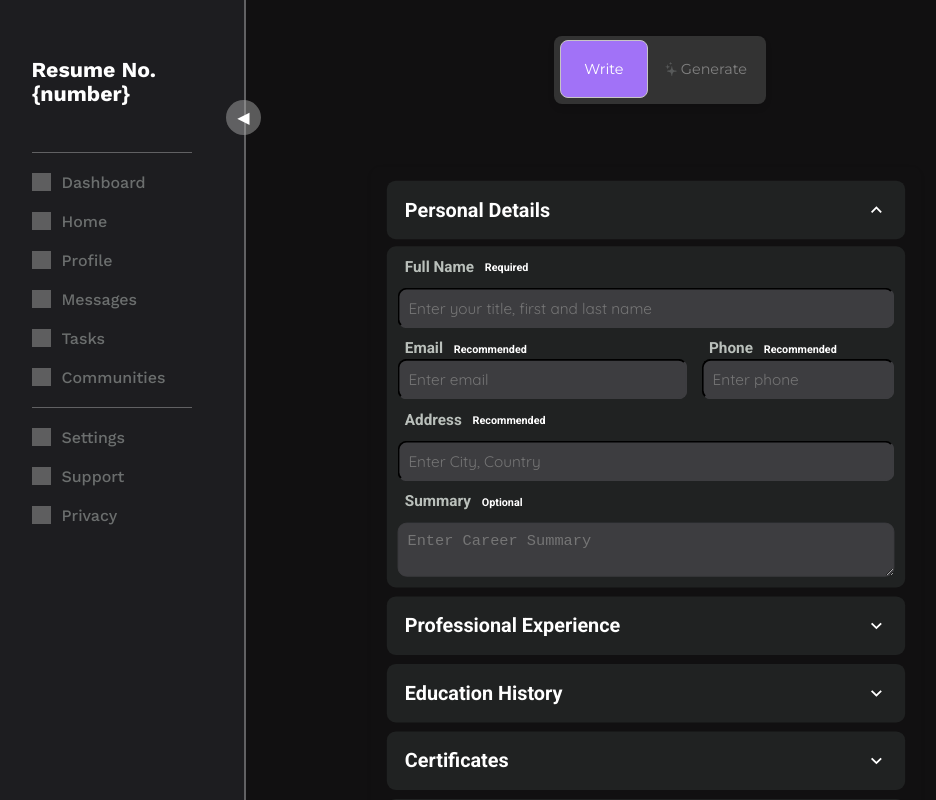
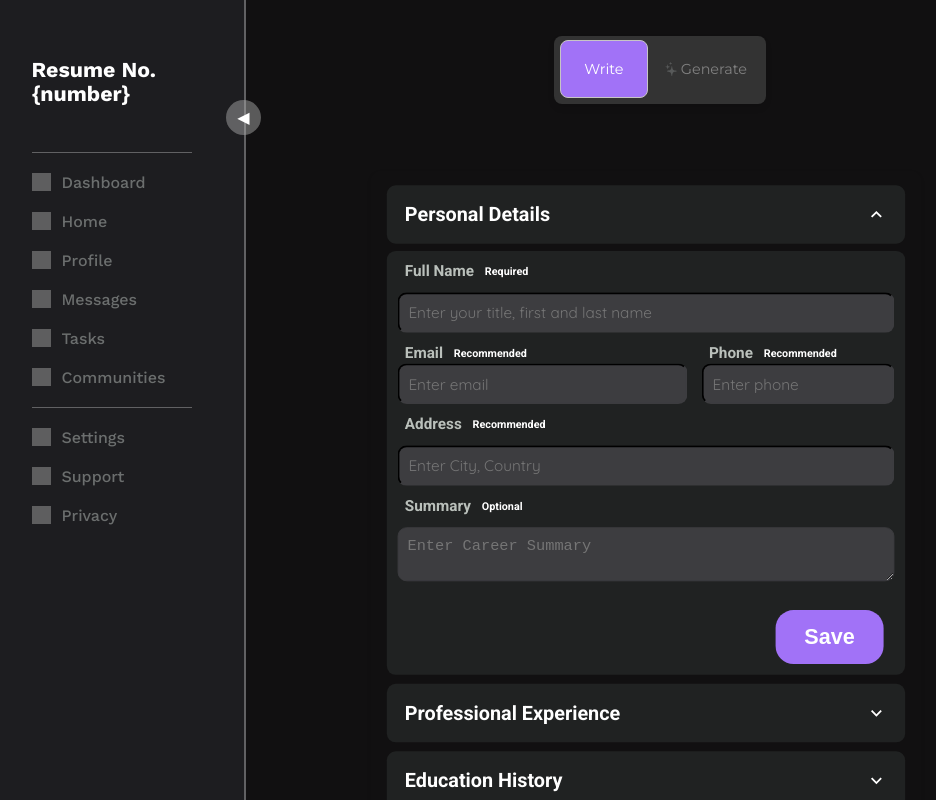
Before and after one commit to schaulet207/resumeBuilder, a React (Vite) app in the folder resumeBuilder/: page / in a window 1280 px wide. Shown: the top 800 px of the page, without its empty margins (6-942 px from the left). Built offline with nearby package versions, Linux system fonts and the light colour scheme; grey boxes are pictures that could not be loaded; a web font is replaced by a local one.

Commit message:
Adds validations to the personal section for Full Name.

```diff
--- a/resumeBuilder/src/App.css
+++ b/resumeBuilder/src/App.css
@@ -1070,3 +1070,7 @@ padding-inline-start: 40px;
   pointer-events: none;
   cursor: default;
 }
+
+#savePersonal {
+  left: 420px;
+}
--- a/resumeBuilder/src/App.jsx
+++ b/resumeBuilder/src/App.jsx
@@ -3174,6 +3174,7 @@ function showCertInputs() {
     }
     console.log(skillEntries);
   };
+
 
   return (
     <div className="App">
--- a/resumeBuilder/src/components/personal/Personal.jsx
+++ b/resumeBuilder/src/components/personal/Personal.jsx
@@ -1,20 +1,50 @@
-import React from 'react';
+import React, { useRef } from 'react';
 import FullNameInput from './inputs/FullNameInput';
 import EmailInput from './inputs/EmailInput';
 import PhoneInput from './inputs/PhoneInput';
 import AddressInput from './inputs/AddressInput';
 import CareerInput from './inputs/CareerInput';
 
-function PersonalDetails({ fullName, handleFullNameChange, email, handleEmailChange, phoneNumber, handlePhoneChange, address, handleAddressChange, careerSummary, handleCareerSummaryChange }) {
+function PersonalDetails({
+  fullName, handleFullNameChange,
+  email, handleEmailChange,
+  phoneNumber, handlePhoneChange,
+  address, handleAddressChange,
+  careerSummary, handleCareerSummaryChange
+}) {
+  const fullNameInputRef = useRef(null);
+  const fullNameBorderRef = useRef(null);
+
+  const handleSavePersonal = () => {
+    // Trims the inputs
+    const fullNameValue = fullName.trim();
+    const emailValue = email.trim();
+    const phoneNumberValue = phoneNumber.trim();
+    const addressValue = address.trim();
+    const careerSummaryValue = careerSummary.trim();
+
+    // If fullNameValue is empty, displays an error
+    if (!fullNameValue) {
+      if (fullNameInputRef.current) {
+        fullNameInputRef.current.style.border = "1px solid red";
+      }
+      if (fullNameBorderRef.current) {
+        fullNameBorderRef.current.className = "error";
+      }
+      return;
+    }
+  };
+
   return (
     <div className="personal" id="pers">
       <div className="topSubtitle">
         <label className="input-text">Full Name</label>
-        <div className="subLabel">Required</div>
+        <div className="subLabel" id="fullNameReq" ref={fullNameBorderRef}>Required</div>
       </div>
       <FullNameInput
         fullName={fullName}
         onFullNameChange={handleFullNameChange}
+        ref={fullNameInputRef}
       />
       <div className="emailNumber">
         <div id="email">
@@ -51,6 +81,11 @@ function PersonalDetails({ fullName, handleFullNameChange, email, handleEmailCha
         careerSummary={careerSummary}
         onCareerSummaryChange={handleCareerSummaryChange}
       />
+      <div className="buttons">
+        <button className="saveButton" id="savePersonal" onClick={handleSavePersonal}>
+          Save
+        </button>
+      </div>
     </div>
   );
 }
--- a/resumeBuilder/src/components/personal/inputs/FullNameInput.jsx
+++ b/resumeBuilder/src/components/personal/inputs/FullNameInput.jsx
@@ -1,15 +1,15 @@
-import React from 'react';
+import React, { forwardRef } from 'react';
 
-function FullNameInput({ fullName, onFullNameChange }) {
-    return (
+const FullNameInput = forwardRef(({ fullName, onFullNameChange }, ref) => (
     <input
         className="inputs"
+        id="nameInput"
         type="text"
         placeholder="Enter your title, first and last name"
         value={fullName}
         onChange={(e) => onFullNameChange(e.target.value)}
+        ref={ref}
     />
-    );
-}
+));
 
 export default FullNameInput;
```
Lines whose indentation alone changed are shown as unchanged.
